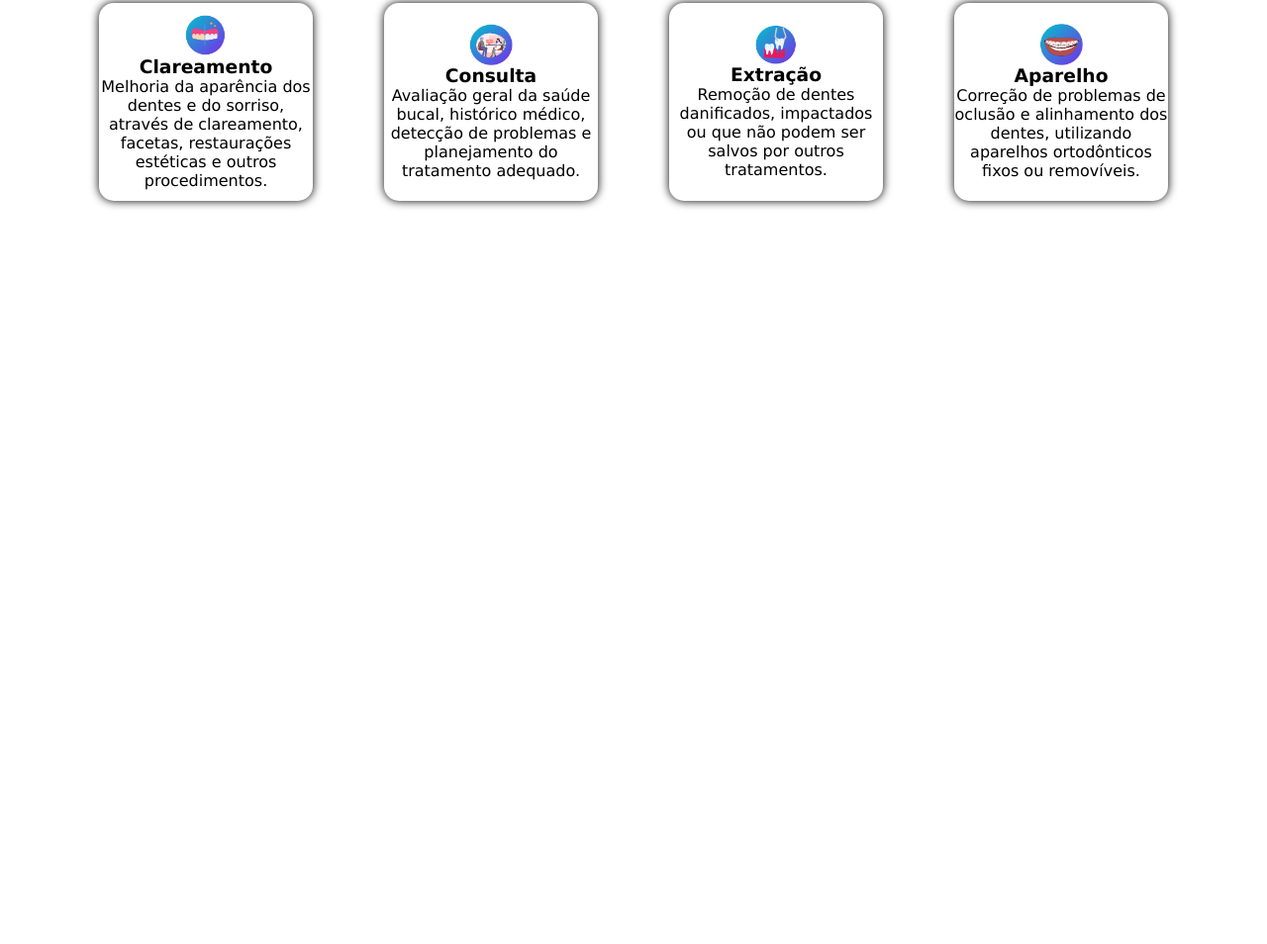
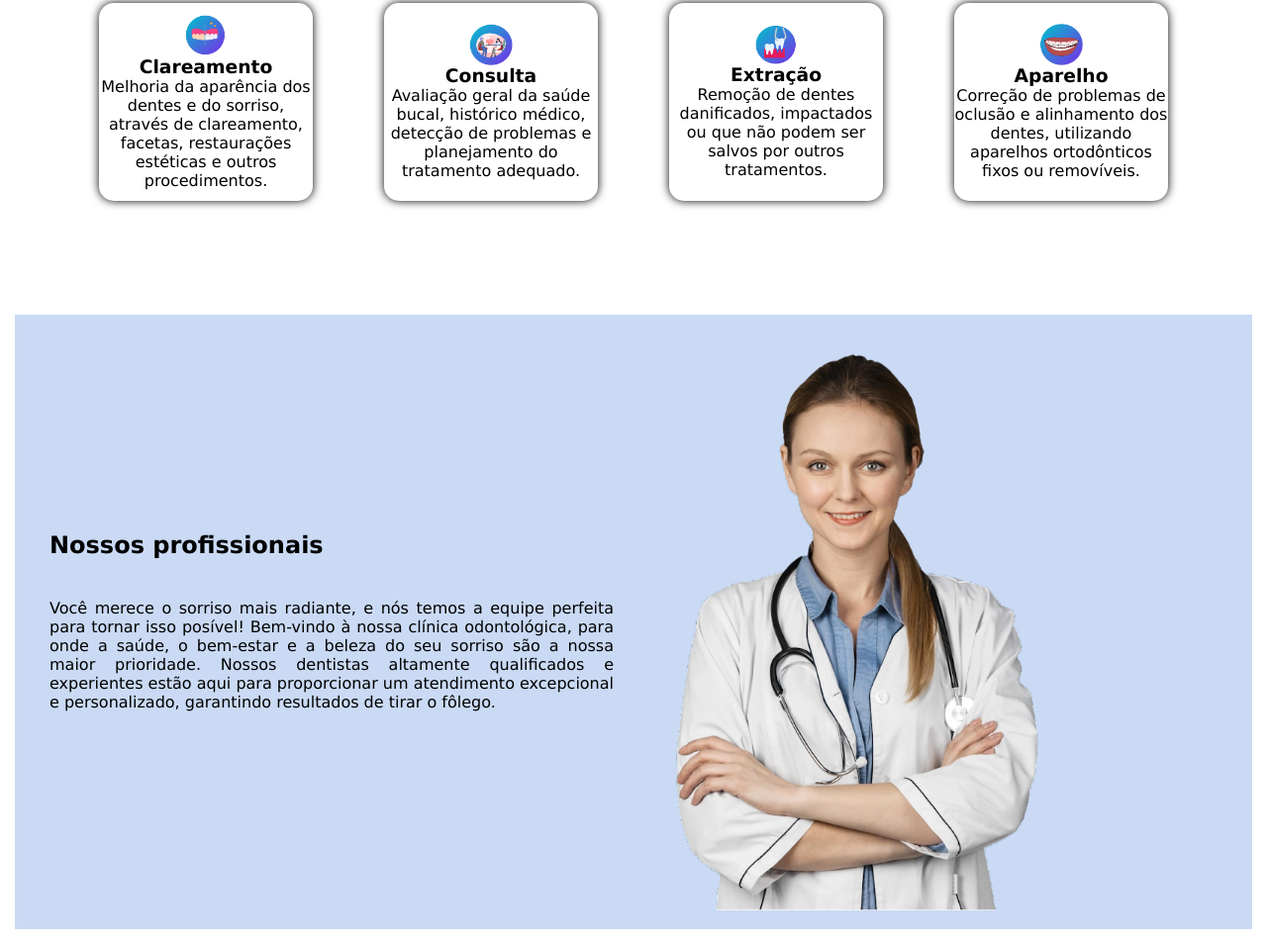
Before and after one commit to Pedro-Teodorio/dentaLab, a plain HTML site: page index.html in a window 1280 px wide. Shown: the part 1609-2563 px from the top of the page at 99% size. Before the commit the page ends 1912 px from the top, so only its background shows below. Drawn offline with Linux system fonts and the light colour scheme.

Commit message:
Finalizada até parte 4, falta parte 5

```diff
--- a/css/style.css
+++ b/css/style.css
@@ -153,3 +153,29 @@
   height: auto;
   align-content: center;
 }
+.our-workers{
+  background-color: rgb(202, 218, 244);
+  margin: 15px;
+  padding: 15px;
+  display: flex;
+  justify-content: space-between;
+}
+.our-workers-text{
+  text-align: justify;
+  max-width: 50%;
+  align-content: center;
+  align-items: center;
+  justify-content: center;
+  margin: auto;
+}
+.workers{
+  padding: 20px;
+  align-content: center;
+  align-items: center;
+  justify-content: center;
+}
+.our-workers-img img{
+  max-width: 75%;
+  height: auto;
+  align-content: right;
+}
--- a/index.html
+++ b/index.html
@@ -112,5 +112,19 @@
       </div>
     </div>
     </section>
+    <section class="our-workers">
+      <div class="our-workers-text">
+        <h2 class="workers">Nossos profissionais</h2>
+        <p class="workers">
+          Você merece o sorriso mais radiante, e nós temos a equipe perfeita para tornar isso posível!
+          Bem-vindo à nossa clínica odontológica, para onde a saúde, o bem-estar e a beleza do seu sorriso são a nossa maior prioridade.
+          Nossos dentistas altamente qualificados e experientes estão aqui para proporcionar um atendimento excepcional e personalizado, garantindo
+          resultados de tirar o fôlego.
+        </p>
+      </div>
+      <div class="our-workers-img">
+        <img src="img/dentista.png" alt="dentista">
+      </div>
+    </section>
 </body>
 </html>
```
Also changed, not shown: img/dentista.png (added).
